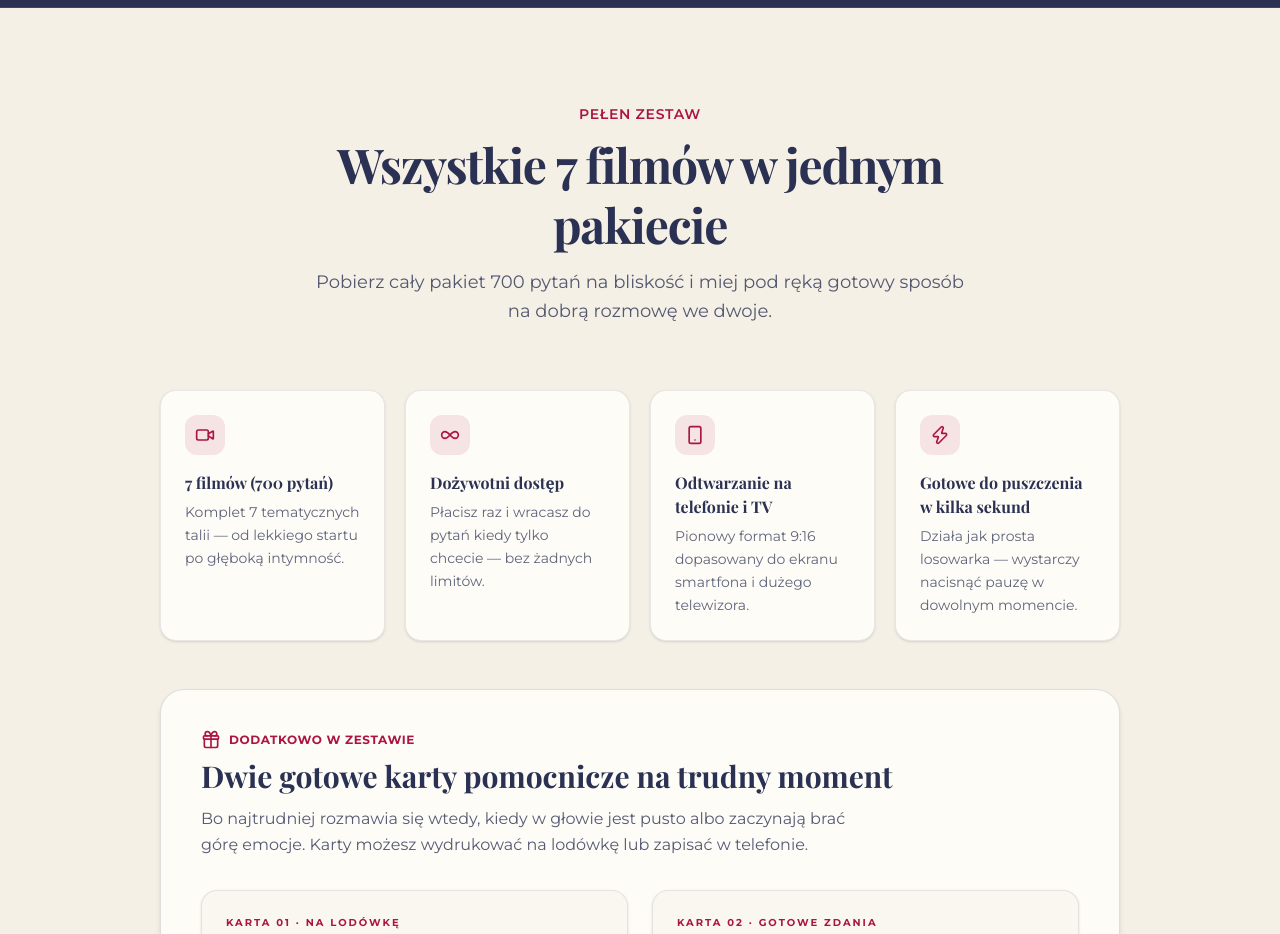
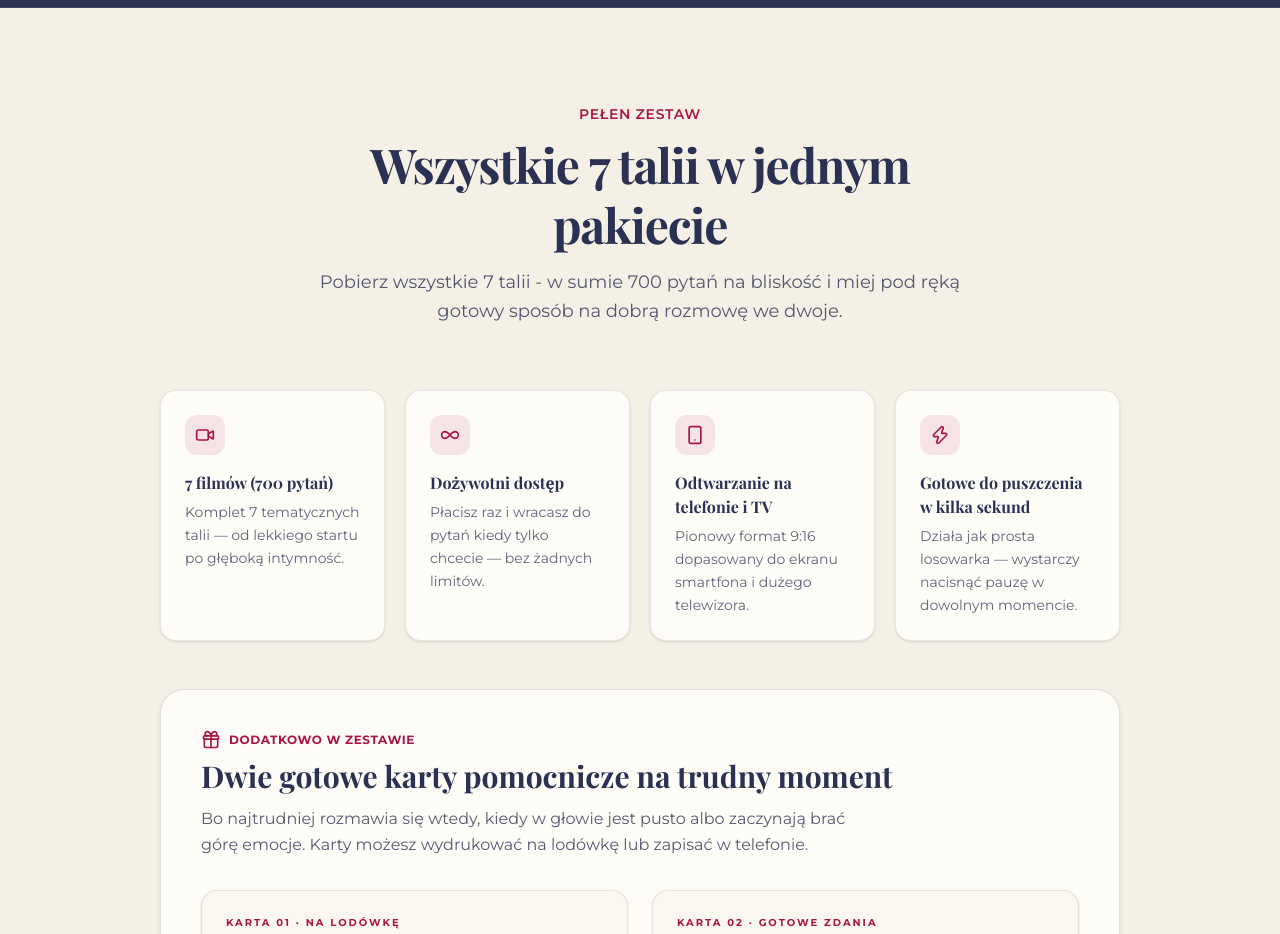
Before and after one commit to achiorr/100-pytan-na-bliskosc, a Next.js app: page / in a window 1280 px wide. Shown: the part 3340-4274 px from the top of the page. Built offline with nearby package versions, Linux system fonts and the light colour scheme; no server answers; a web font is replaced by a local one.

Commit message:
chore: zaktualizuj naglowek sekcji pelen zestaw na 7 talii

```diff
--- a/components/OfferSection.tsx
+++ b/components/OfferSection.tsx
@@ -65,10 +65,10 @@ export default function OfferSection() {
             PEŁEN ZESTAW
           </span>
           <h2 className="font-heading text-3xl sm:text-4xl lg:text-5xl font-bold tracking-tight text-granat leading-tight">
-            Wszystkie 7 filmów w jednym pakiecie
+            Wszystkie 7 talii w jednym pakiecie
           </h2>
           <p className="text-base sm:text-lg text-granat/80 mt-3.5 leading-relaxed">
-            Pobierz cały pakiet 700 pytań na bliskość i miej pod ręką gotowy sposób na dobrą rozmowę we dwoje.
+            Pobierz wszystkie 7 talii - w sumie 700 pytań na bliskość i miej pod ręką gotowy sposób na dobrą rozmowę we dwoje.
           </p>
         </div>
 
```
